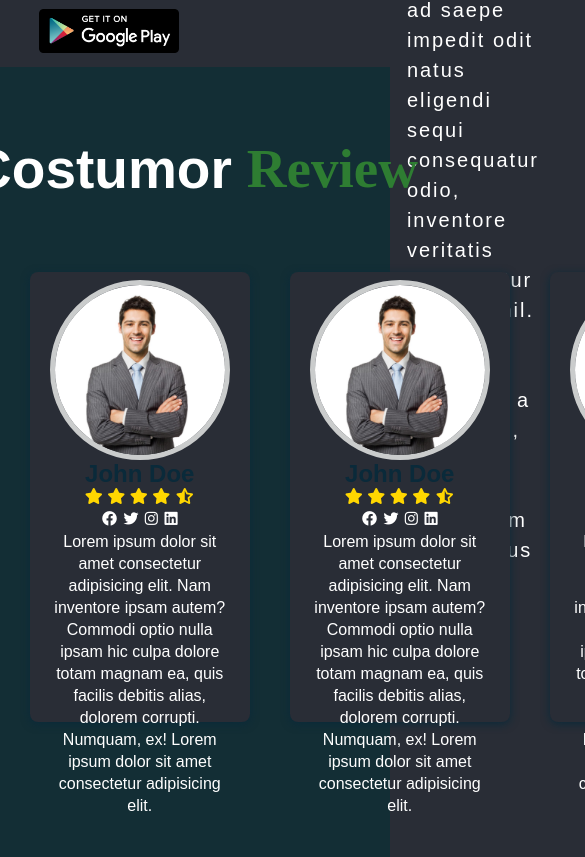
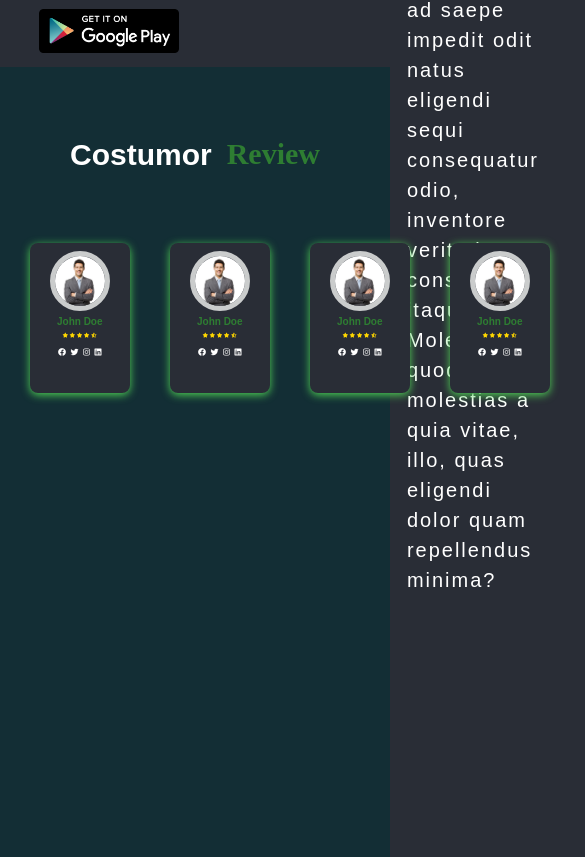
Before and after one commit to UlashovaZaxro/Axmad-Jo-ja, a plain HTML site: page index.html in a window 390 px wide. Shown: the part 3687-4544 px from the top of the page, 585 px wide, since content can reach past the window. Drawn offline with Linux system fonts and the light colour scheme; a web font is replaced by a local one.

Commit message:
reponseda ozgartirish kiritildi

```diff
--- a/assest/css/media.css
+++ b/assest/css/media.css
@@ -472,6 +472,55 @@
     }
 }
 
+
+/* Review */
+
+
+@media (max-width: 1100px) {
+
+    .review {
+        width: 100%;
+    }
+
+    .review h1 {
+        font-size: 30px
+    }
+
+    .review .main_review .review_card {
+        width: 200px;
+        height: 150px;
+    }
+
+    .review .main_review .review_card .review_profile img {
+        width: 60px;
+        height: 60px;
+    }
+
+    .review .main_review .review_card .review_text{
+        font-size: 9px;
+    }
+
+    .review .main_review .review_card .review_text .people_name{
+        font-size: 10px;
+        margin-top: 5px;
+    }
+    .review .main_review .review_card .review_text .review_icon{
+        font-size: 5px;
+        margin: 5px;
+    }
+
+    .review .main_review .review_card .review_text .review_social i {
+        font-size: 8px;
+    }
+
+    .review .main_review .review_card .review_text p {
+        display: none;
+    }
+}
+
+
+
+
 /* Order */
 
 @media (max-width: 1100px) {
--- a/assest/css/style.css
+++ b/assest/css/style.css
@@ -40,11 +40,13 @@ header {
     font-size: 33px;
     text-align: center;
 }
-.logo img{
+
+.logo img {
     width: 10%;
     height: auto;
     margin-right: 15px;
 }
+
 .navlist {
     display: flex;
     padding-bottom: 15px;
@@ -604,7 +606,7 @@ section {
     content: '';
     width: 100%;
     height: 2px;
-    background-attachment: peru;
+    background-attachment: #2E7D32;
     position: relative;
     background-origin: 15px;
     display: block;
@@ -619,8 +621,8 @@ section {
 
 .review .main_review .review_card {
     width: 350px;
-    height: 450px;
-    box-shadow: 0 2px 8px #0A2A3A;
+    height: auto;
+    box-shadow: 0 2px 8px #4fd355;
     border-radius: 8px;
     background-color: #292D36;
     padding: 8px 20px;
@@ -653,7 +655,7 @@ section {
 }
 
 .review .main_review .review_card .review_text .people_name {
-    color: #0A2A3A;
+    color: #2E7D32;
     transition: 0.3s;
 }
 
@@ -668,6 +670,11 @@ section {
 
 .review .main_review .review_card:hover .review_text .review_icon {
     transform: translateY(-30px);
+}
+
+.review .main_review .review_card:hover .review_text .review_icon i:hover {
+    color: #F1CB78;
+    transform: translateY(-2px)
 }
 
 .review .main_review .review_card .review_text .review_social i {
@@ -785,7 +792,7 @@ section {
     text-decoration: none;
 }
 
-.order .main_order form .order_btn:hover{
+.order .main_order form .order_btn:hover {
     Transition: all 0.50s ease;
     background-color: #F1CB78;
     color: #2E7D32;
@@ -898,12 +905,12 @@ footer .home_links div ul {
     display: flex;
 }
 
-footer .home_links div ul a{
-   border-right: 3px solid gray;
-   color: white;
+footer .home_links div ul a {
+    border-right: 3px solid gray;
+    color: white;
 }
 
-footer .home_links div ul a:last-child{
+footer .home_links div ul a:last-child {
     border: none;
 }
 
@@ -912,7 +919,7 @@ footer .home_links div ul a li {
     Transition: all 0.50s ease;
 }
 
-footer .home_links div ul a li:hover{
+footer .home_links div ul a li:hover {
     color: #F1CB78;
     transform: translateY(-2px);
 }
--- a/index.html
+++ b/index.html
@@ -484,76 +484,6 @@
         <h1>Costumor <span>Review</span></h1>
 
         <div class="main_review">
-        <div class="review_card">
-
-            <div class="review_profile">
-                <img src="./assest/img/unnamed.jpg" alt="">
-            </div>
-
-            <div class="review_text">
-                <h2 class="people_name">John Doe</h2>
-
-
-                <div class="review_icon">
-                    <i class="fa-solid fa-star"></i>
-                    <i class="fa-solid fa-star"></i>
-                    <i class="fa-solid fa-star"></i>
-                    <i class="fa-solid fa-star"></i>
-                    <i class="fa-solid fa-star-half-stroke"></i>
-                </div>
-
-                <div class="review_social">
-                    <i class="fa-brands fa-facebook"></i>
-                    <i class="fa-brands fa-twitter"></i>
-                    <i class="fa-brands fa-instagram"></i>
-                    <i class="fa-brands fa-linkedin"></i>
-                </div>
-                <p>
-                    Lorem ipsum dolor sit amet consectetur adipisicing elit. Nam inventore ipsam autem? Commodi
-                    optio
-                    nulla ipsam hic culpa dolore totam magnam ea, quis facilis debitis alias, dolorem corrupti.
-                    Numquam,
-                    ex! Lorem ipsum dolor sit amet consectetur adipisicing elit.
-
-            </div>
-
-        </div>
-
-        <div class="review_card">
-
-            <div class="review_profile">
-                <img src="./assest/img/unnamed.jpg" alt="">
-            </div>
-
-            <div class="review_text">
-                <h2 class="people_name">John Doe</h2>
-
-
-                <div class="review_icon">
-                    <i class="fa-solid fa-star"></i>
-                    <i class="fa-solid fa-star"></i>
-                    <i class="fa-solid fa-star"></i>
-                    <i class="fa-solid fa-star"></i>
-                    <i class="fa-solid fa-star-half-stroke"></i>
-                </div>
-
-                <div class="review_social">
-                    <i class="fa-brands fa-facebook"></i>
-                    <i class="fa-brands fa-twitter"></i>
-                    <i class="fa-brands fa-instagram"></i>
-                    <i class="fa-brands fa-linkedin"></i>
-                </div>
-                <p>
-                    Lorem ipsum dolor sit amet consectetur adipisicing elit. Nam inventore ipsam autem? Commodi
-                    optio
-                    nulla ipsam hic culpa dolore totam magnam ea, quis facilis debitis alias, dolorem corrupti.
-                    Numquam,
-                    ex! Lorem ipsum dolor sit amet consectetur adipisicing elit.
-
-            </div>
-
-        </div>
-
 
 
             <div class="review_card">
@@ -584,13 +514,9 @@
                         Lorem ipsum dolor sit amet consectetur adipisicing elit. Nam inventore ipsam autem? Commodi
                         optio
                         nulla ipsam hic culpa dolore totam magnam ea, quis facilis debitis alias, dolorem corrupti.
-                    Numquam,
-                    ex! Lorem ipsum dolor sit amet consectetur adipisicing elit.
-
                 </div>
 
             </div>
-
 
 
             <div class="review_card">
@@ -621,16 +547,75 @@
                         Lorem ipsum dolor sit amet consectetur adipisicing elit. Nam inventore ipsam autem? Commodi
                         optio
                         nulla ipsam hic culpa dolore totam magnam ea, quis facilis debitis alias, dolorem corrupti.
-                    Numquam,
-                    ex! Lorem ipsum dolor sit amet consectetur adipisicing elit.
-
                 </div>
 
             </div>
 
 
+            <div class="review_card">
+
+                <div class="review_profile">
+                    <img src="./assest/img/unnamed.jpg" alt="">
+                </div>
+
+                <div class="review_text">
+                    <h2 class="people_name">John Doe</h2>
 
 
+                    <div class="review_icon">
+                        <i class="fa-solid fa-star"></i>
+                        <i class="fa-solid fa-star"></i>
+                        <i class="fa-solid fa-star"></i>
+                        <i class="fa-solid fa-star"></i>
+                        <i class="fa-solid fa-star-half-stroke"></i>
+                    </div>
+
+                    <div class="review_social">
+                        <i class="fa-brands fa-facebook"></i>
+                        <i class="fa-brands fa-twitter"></i>
+                        <i class="fa-brands fa-instagram"></i>
+                        <i class="fa-brands fa-linkedin"></i>
+                    </div>
+                    <p>
+                        Lorem ipsum dolor sit amet consectetur adipisicing elit. Nam inventore ipsam autem? Commodi
+                        optio
+                        nulla ipsam hic culpa dolore totam magnam ea, quis facilis debitis alias, dolorem corrupti.
+                </div>
+
+            </div>
+
+
+            <div class="review_card">
+
+                <div class="review_profile">
+                    <img src="./assest/img/unnamed.jpg" alt="">
+                </div>
+
+                <div class="review_text">
+                    <h2 class="people_name">John Doe</h2>
+
+
+                    <div class="review_icon">
+                        <i class="fa-solid fa-star"></i>
+                        <i class="fa-solid fa-star"></i>
+                        <i class="fa-solid fa-star"></i>
+                        <i class="fa-solid fa-star"></i>
+                        <i class="fa-solid fa-star-half-stroke"></i>
+                    </div>
+
+                    <div class="review_social">
+                        <i class="fa-brands fa-facebook"></i>
+                        <i class="fa-brands fa-twitter"></i>
+                        <i class="fa-brands fa-instagram"></i>
+                        <i class="fa-brands fa-linkedin"></i>
+                    </div>
+                    <p>
+                        Lorem ipsum dolor sit amet consectetur adipisicing elit. Nam inventore ipsam autem? Commodi
+                        optio
+                        nulla ipsam hic culpa dolore totam magnam ea, quis facilis debitis alias, dolorem corrupti.
+                </div>
+
+            </div>
 
 
         </div>
@@ -770,10 +755,18 @@
                 </div>
                 <div>
                     <ul>
-                        <a href="#"><li><i class="fa-solid fa-house-chimney"  style="margin-left:10px;"></i>Home</li></a>
-                        <a href="#"><li><i class="fa-solid fa-diamond" style="margin-left:8px"></i> Menu</li></a>
-                        <a href="#"><li><i class="fa-solid fa-shop" style="margin-left:8px"></i> Our Restaurant</li></a>
-                        <a href="#"><li><i class="fa-solid fa-phone" style="margin-left:8px;"></i> Contact</li></a>
+                        <a href="#">
+                            <li><i class="fa-solid fa-house-chimney" style="margin-left:10px;"></i>Home</li>
+                        </a>
+                        <a href="#">
+                            <li><i class="fa-solid fa-diamond" style="margin-left:8px"></i> Menu</li>
+                        </a>
+                        <a href="#">
+                            <li><i class="fa-solid fa-shop" style="margin-left:8px"></i> Our Restaurant</li>
+                        </a>
+                        <a href="#">
+                            <li><i class="fa-solid fa-phone" style="margin-left:8px;"></i> Contact</li>
+                        </a>
                     </ul>
                 </div>
             </div>
```
Lines whose indentation alone changed are shown as unchanged.
